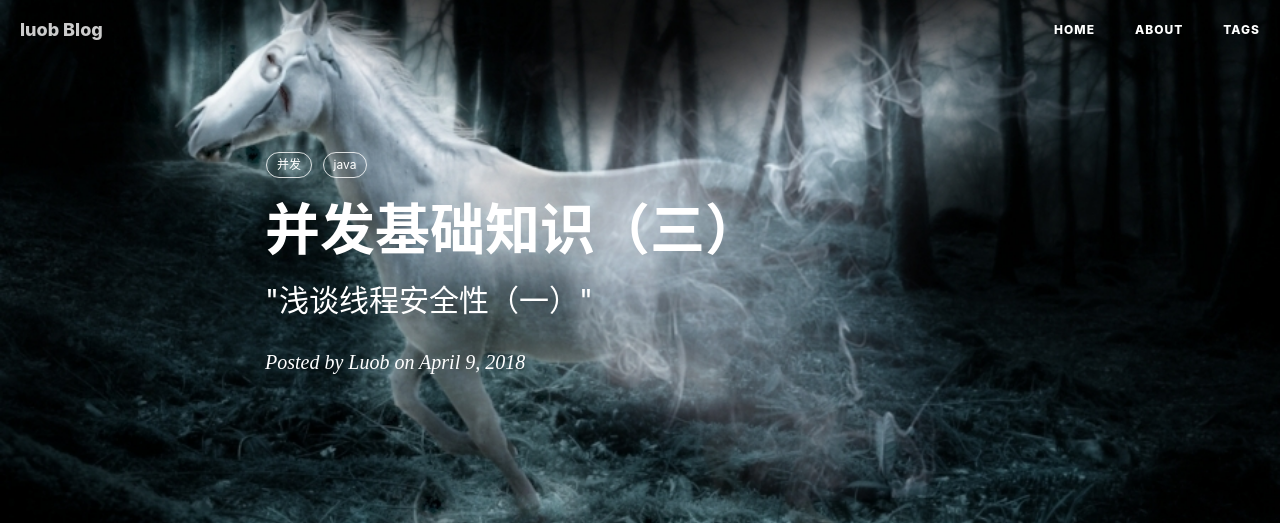
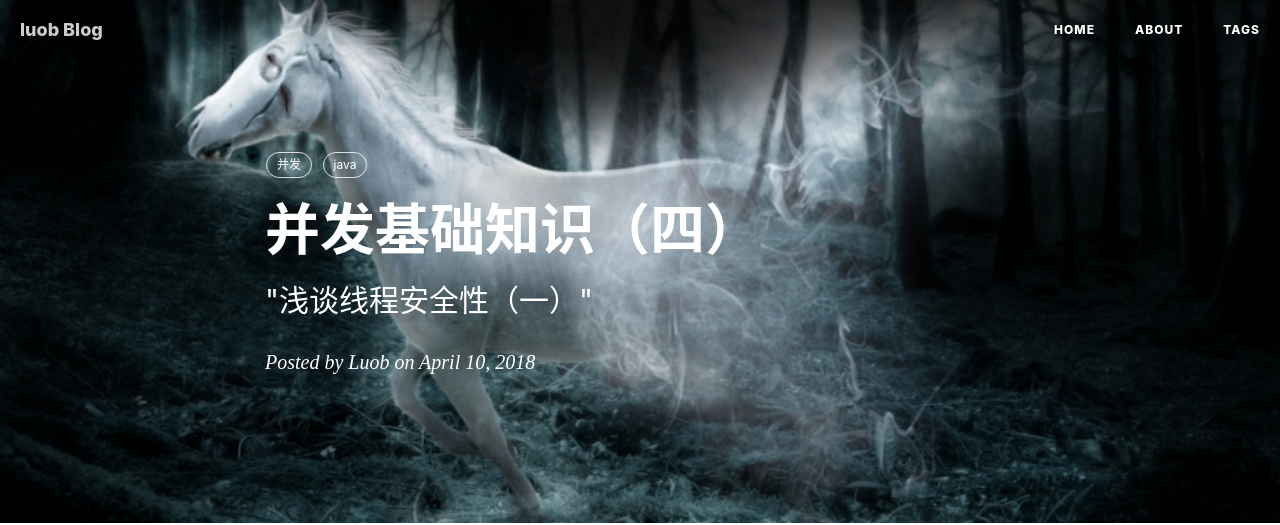
Before and after one commit to lifetrut/lifetrut.github.io, a Jekyll site: the page built from _posts/2018-04-10-hello-thread-4-security.markdown, in a window 1280 px wide and 900 px high. Shown: the top 525 px of the window. Built offline with Jekyll 4.4.1, drawn with Linux system fonts in a browser that asks for light colours; nearby versions of some CDN libraries; comment, search, counter and statistics services are not loaded.

Commit message:
2018-4-10

```diff
--- a/_posts/2018-04-10-hello-thread-4-security.markdown
+++ b/_posts/2018-04-10-hello-thread-4-security.markdown
@@ -1,8 +1,8 @@
 ---
 layout:     post
-title:      "并发基础知识（三）"
+title:      "并发基础知识（四）"
 subtitle:   " \"浅谈线程安全性（一）\""
-date:       2018-04-9 23:30:00
+date:       2018-04-10 23:30:00
 author:     "Luob"
 header-img: "img/post/post-2018-hello-thread-4.jpg"
 catalog: true
```
